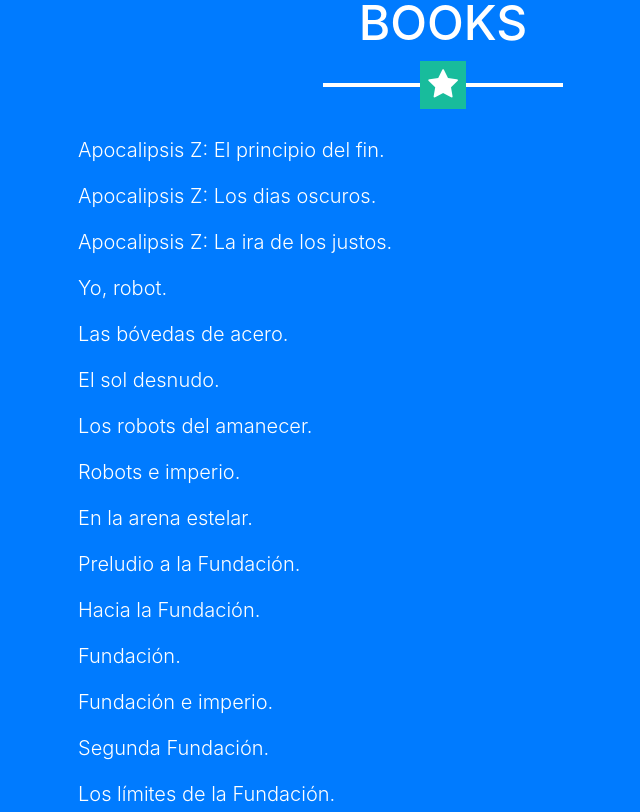
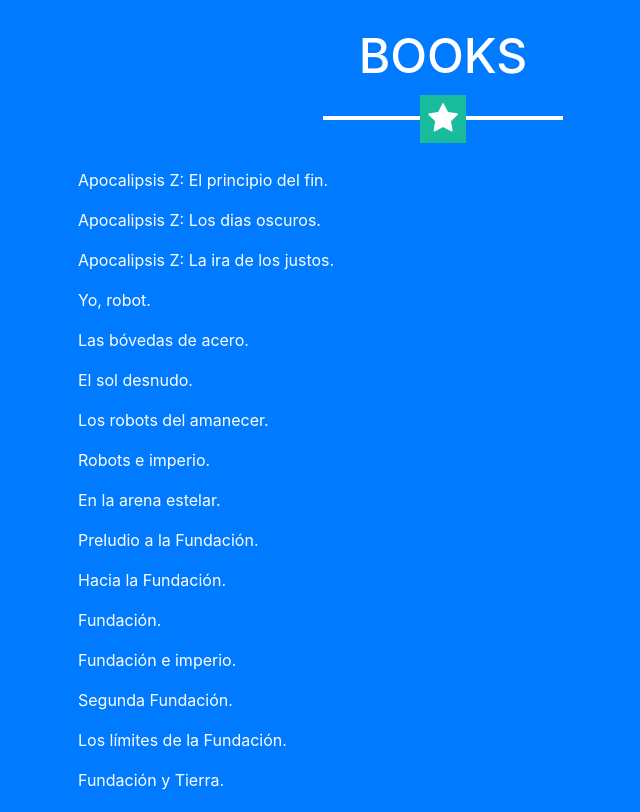
Before and after one commit to rarellano/rarellano.github.io, a website with bundled scripts: page index.html in a window 1280 px wide. Shown: the part 1478-2290 px from the top of the page, without its empty margins (197-837 px from the left). Built offline with nearby package versions, Linux system fonts and the light colour scheme.

Commit message:
Changed description

```diff
--- a/index.html
+++ b/index.html
@@ -61,7 +61,8 @@
         <!-- <img class="img-fluid mb-5 d-block mx-auto" src="img/profile.png" alt=""> -->
         <h1 class="text mb-0">Rafael Arellano</h1>
         <hr class="star-light">
-        <h2 class="font-weight-light mb-0">Web Developer - System Administrator</h2>
+        <h2 class="font-weight-light mb-0">Web Developer at <a style="color:white" href="https://wadobo.com/">Wadobo S.L.L.</a></h2>
+        <h2 class="font-weight-light mb-0">System Administrator</h2>
         <br>
         <h6 class="font-weight-light mb-0">{ Python, Django, Javascript, Docker, Gnu/Linux }</h6>
       </div>
@@ -95,22 +96,22 @@
         <hr class="star-light mb-5">
         <div class="row">
           <div class="col-lg-4 ml-auto">
-            <p class="lead">Apocalipsis Z: El principio del fin.</p>
-            <p class="lead">Apocalipsis Z: Los dias oscuros.</p>
-            <p class="lead">Apocalipsis Z: La ira de los justos.</p>
-            <p class="lead">Yo, robot.</p>
-            <p class="lead">Las bóvedas de acero.</p>
-            <p class="lead">El sol desnudo.</p>
-            <p class="lead">Los robots del amanecer.</p>
-            <p class="lead">Robots e imperio.</p>
-            <p class="lead">En la arena estelar.</p>
-            <p class="lead">Preludio a la Fundación.</p>
-            <p class="lead">Hacia la Fundación.</p>
-            <p class="lead">Fundación.</p>
-            <p class="lead">Fundación e imperio.</p>
-            <p class="lead">Segunda Fundación.</p>
-            <p class="lead">Los límites de la Fundación.</p>
-            <p class="lead">Fundación y Tierra.</p>
+            <p>Apocalipsis Z: El principio del fin.</p>
+            <p>Apocalipsis Z: Los dias oscuros.</p>
+            <p>Apocalipsis Z: La ira de los justos.</p>
+            <p>Yo, robot.</p>
+            <p>Las bóvedas de acero.</p>
+            <p>El sol desnudo.</p>
+            <p>Los robots del amanecer.</p>
+            <p>Robots e imperio.</p>
+            <p>En la arena estelar.</p>
+            <p>Preludio a la Fundación.</p>
+            <p>Hacia la Fundación.</p>
+            <p>Fundación.</p>
+            <p>Fundación e imperio.</p>
+            <p>Segunda Fundación.</p>
+            <p>Los límites de la Fundación.</p>
+            <p>Fundación y Tierra.</p>
           </div>
           <div class="col-lg-4 mr-auto">
           </div>
```
